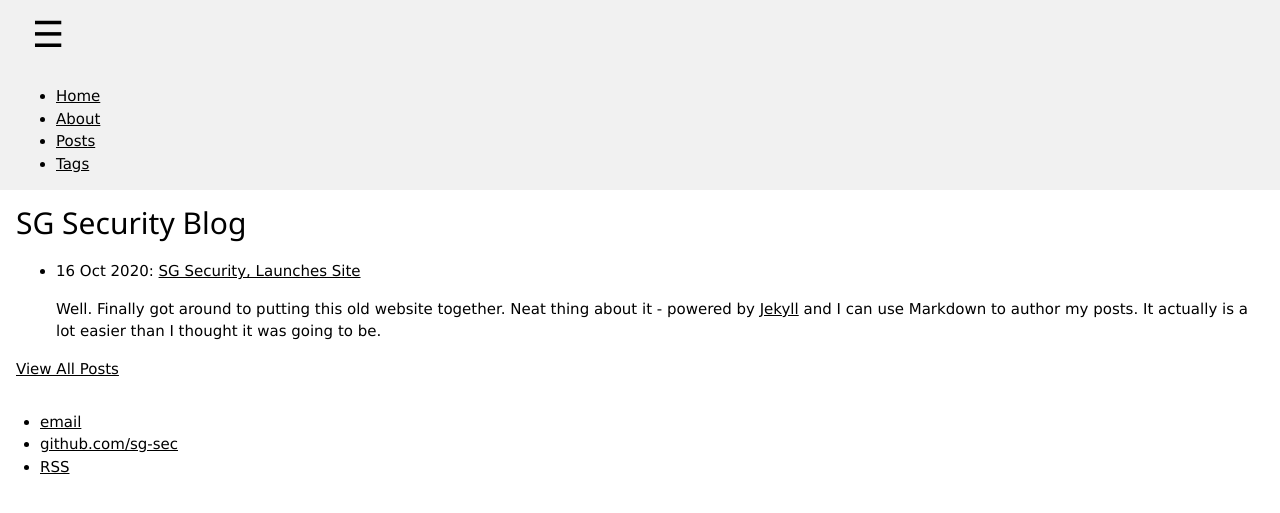
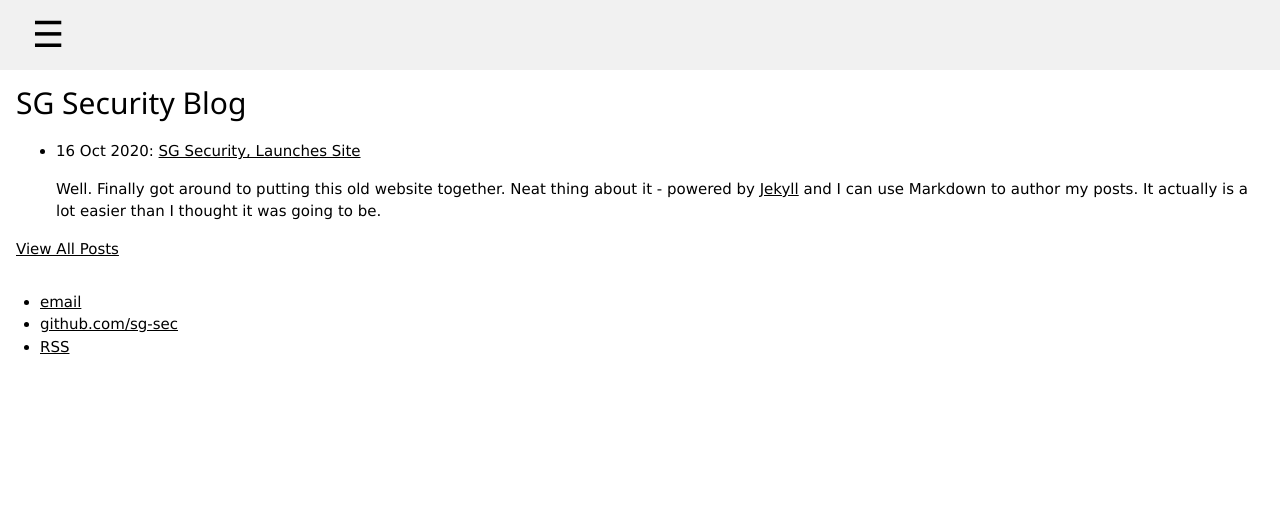
Before and after one commit to sg-sec/sg-sec.github.io, a Jekyll site: the page built from index.html, in a window 1280 px wide. Shown: the top 513 px of the page. Built offline with Jekyll 4.4.1, drawn with Linux system fonts in a browser that asks for light colours.

Commit message:
Update default.html

```diff
--- a/_layouts/default.html
+++ b/_layouts/default.html
@@ -9,17 +9,13 @@
                         <nav class="w3-sidebar w3-bar-block w3-card w3-animate-right" style="display:none;right:0;" id="mySidebar">
                                 <a href="javascript:void(0)" onclick="w3_close()" class="w3-button w3-black w3-right">&times;</a><br>
                                 <a class="w3-bar-item w3-button" href="/">Home</a>
+                                <a class="w3-bar-item w3-button" href="/about">About</a>
                                 <a class="w3-bar-item w3-button" href="/blog">Posts</a>
                                 <a class="w3-bar-item w3-button" href="/blog/tags.html">Tags</a>
                         </nav>
 			<header class="w3-container w3-light-grey">
                         <button class="w3-button w3-light-grey w3-xxlarge" onclick="w3_open()">&#9776;</button>
-	    		<ul>
-	        		<li><a href="/">Home</a></li>
-		        	<li><a href="/about">About</a></li>
-	        		<li><a href="/blog">Posts</a></li>
-                                <li><a href="/blog/tags.html">Tags</a></li>
-	    		</ul>
+
 			</header>
 
 			<div class="w3-container" >
```
